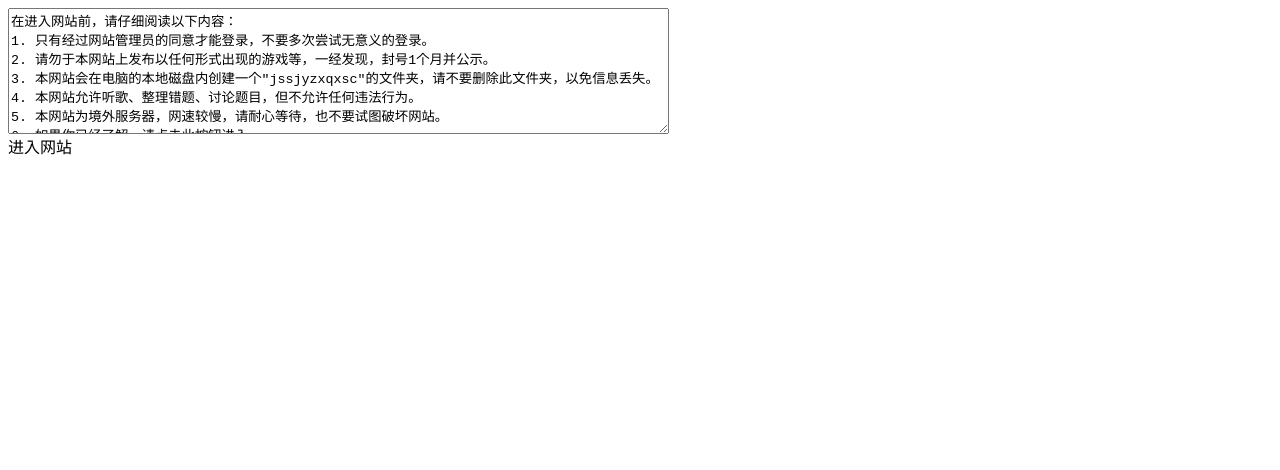
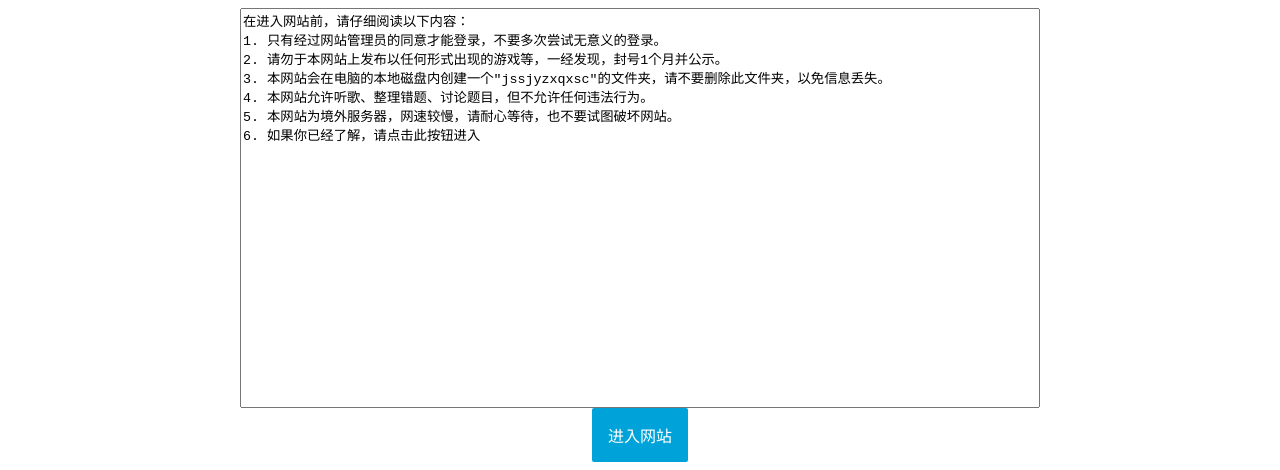
Before and after one commit to jssjyzxqxsc/jssjyzxqxsc.github.io, a plain HTML site: page index.html in a window 1280 px wide. Shown: the part 403-873 px from the top of the page. Before the commit the page ends 800 px from the top, so only its background shows below. Drawn offline with Linux system fonts and the light colour scheme.

Commit message:
Update index.html

```diff
--- a/index.html
+++ b/index.html
@@ -1,6 +1,24 @@
 <html>
   <head>
     <title>注意事项</title>
+    <style>
+      textarea{
+        width:800px;
+        height:400px;
+        fon-size:60px;
+        resize:none;
+      }
+      button{
+width: 96px;
+height: 54px;
+border: medium none;
+border-radius: 2px;
+background: #00A3D9 none repeat scroll 0% 0%;
+font-size: 16px;
+color: #FFF;
+cursor: pointer;
+      }
+    </style>
   </head>
   <body>
     <div>
@@ -8,8 +26,9 @@
       <img src="https://cdn.luogu.com.cn/upload/image_hosting/5ftxj771.png"/>
     </div>
     <hr>
+    <center>
     <h1>注意事项</h1>
-    <textarea cols="80" rows="8">
+    <textarea readonly="readonly">
 在进入网站前，请仔细阅读以下内容：
 1. 只有经过网站管理员的同意才能登录，不要多次尝试无意义的登录。
 2. 请勿于本网站上发布以任何形式出现的游戏等，一经发现，封号1个月并公示。
@@ -19,8 +38,9 @@
 6. 如果你已经了解，请点击此按钮进入
     </textarea>
     <br>
-    <a>
-      进入网站
+    <a herf="https://jssjyzxqxsc.github.io/login.html">
+      <button>进入网站</button>
     </a>
+    </center>
   </body>
 </html>
```
